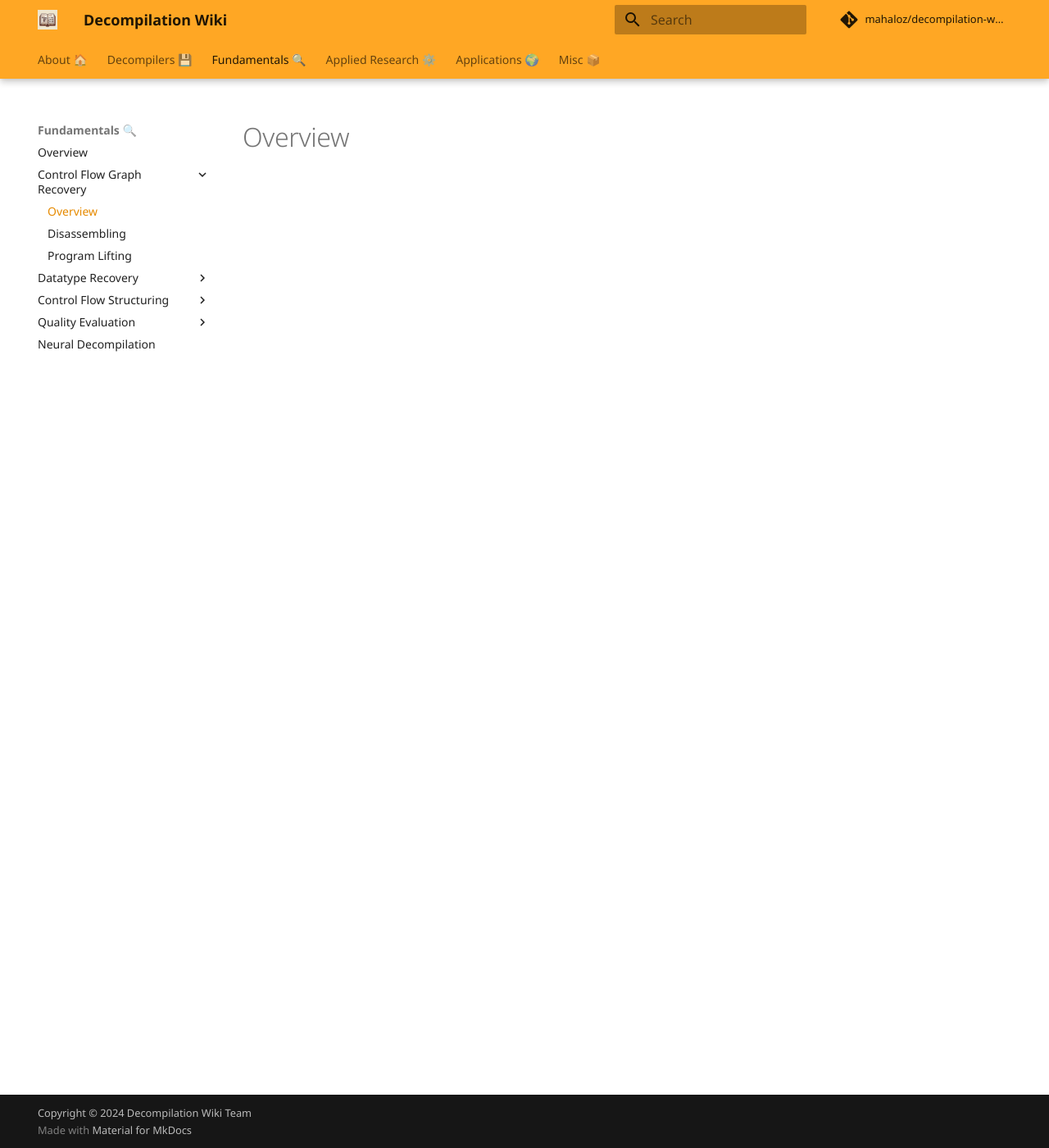
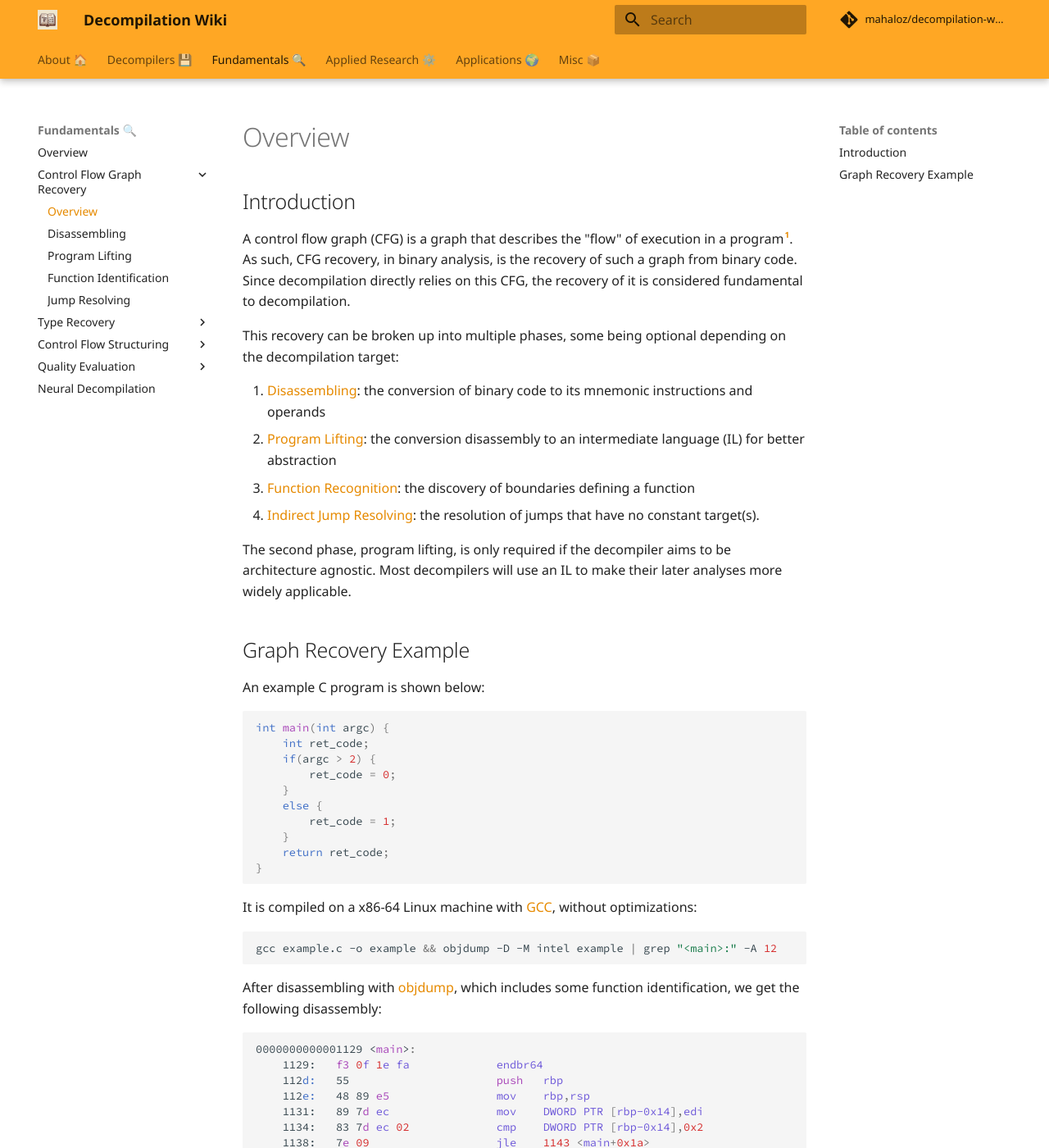
Before and after one commit to mahaloz/decompilation-wiki, an MkDocs documentation site: the page built from docs/fundamentals/cfg_recovery/overview.md, in a window 1280 px wide and 1400 px high. Shown: the whole window at 82% size. Built offline with MkDocs 1.6.1 and Material for MkDocs 9.7.7, drawn with Linux system fonts in a browser that asks for light colours; comment, search, counter and statistics services are not loaded; some of the changed text lies outside the part shown.

````diff
--- /dev/null
+++ b/docs/fundamentals/cfg_recovery/func_recov.md
@@ -0,0 +1 @@
+# Function Identification
--- /dev/null
+++ b/docs/fundamentals/cfg_recovery/jump_res.md
@@ -0,0 +1 @@
+# Jump Resolving
--- a/docs/fundamentals/cfg_recovery/overview.md
+++ b/docs/fundamentals/cfg_recovery/overview.md
@@ -1 +1,62 @@
 # Overview
+## Introduction
+A control flow graph (CFG) is a graph that describes the "flow" of execution in a program[^1].
+As such, CFG recovery, in binary analysis, is the recovery of such a graph from binary code.
+Since decompilation directly relies on this CFG, the recovery of it is considered fundamental to decompilation.
+
+This recovery can be broken up into multiple phases, some being optional depending on the decompilation target:
+
+1. [Disassembling](): the conversion of binary code to its mnemonic instructions and operands
+2. [Program Lifting](): the conversion disassembly to an intermediate language (IL) for better abstraction
+3. [Function Recognition](): the discovery of boundaries defining a function
+4. [Indirect Jump Resolving](): the resolution of jumps that have no constant target(s).
+
+The second phase, program lifting, is only required if the decompiler aims to be architecture agnostic.
+Most decompilers will use an IL to make their later analyses more widely applicable.
+
+## Graph Recovery Example
+An example C program is shown below:
+```c
+int main(int argc) {
+    int ret_code;
+    if(argc > 2) {
+        ret_code = 0;
+    }
+    else {
+	    ret_code = 1;
+    }
+    return ret_code;
+}
+```
+
+It is compiled on a x86-64 Linux machine with [GCC](), without optimizations:
+```bash
+gcc example.c -o example && objdump -D -M intel example | grep "<main>:" -A 12
+```
+
+After disassembling with [objdump](https://en.wikipedia.org/wiki/Objdump), which includes some function identification, we get the following disassembly:
+```asm
+0000000000001129 <main>:
+    1129:	f3 0f 1e fa          	endbr64
+    112d:	55                   	push   rbp
+    112e:	48 89 e5             	mov    rbp,rsp
+    1131:	89 7d ec             	mov    DWORD PTR [rbp-0x14],edi
+    1134:	83 7d ec 02          	cmp    DWORD PTR [rbp-0x14],0x2
+    1138:	7e 09                	jle    1143 <main+0x1a>
+    113a:	c7 45 fc 00 00 00 00 	mov    DWORD PTR [rbp-0x4],0x0
+    1141:	eb 07                	jmp    114a <main+0x21>
+    1143:	c7 45 fc 01 00 00 00 	mov    DWORD PTR [rbp-0x4],0x1
+    114a:	8b 45 fc             	mov    eax,DWORD PTR [rbp-0x4]
+    114d:	5d                   	pop    rbp
+    114e:	c3                   	ret
+```
+
+In this example, the instructions at `0x1138` and `0x114a` cause the control flow to branch, resulting in the recovered graph:
+
+![](/static/img/disass_ex.svg)
+
+Notice the implied edges coming from the assembly that looked linear (`0x114a`).
+The structure of the graph will also look the same if lifted to an IL.
+
+
+[^1]: Allen, Frances E. "Control flow analysis." ACM Sigplan Notices 5.7 (1970): 1-19.
--- a/mkdocs.yml
+++ b/mkdocs.yml
@@ -31,11 +31,6 @@
   - contributing.md
 - Decompilers 💾:
   - decompilers/directory.md
-  - Decompiler:
-    - decompilers/decompiler/angr.md
-    - decompilers/decompiler/binary_ninja.md
-    - decompilers/decompiler/ghidra.md
-    - decompilers/decompiler/ida_pro.md
   - decompilers/tools.md
   - decompilers/history.md
 - Fundamentals 🔍:
@@ -44,8 +39,12 @@
     - fundamentals/cfg_recovery/overview.md
     - fundamentals/cfg_recovery/disassembly.md
     - fundamentals/cfg_recovery/lifting.md
-  - Datatype Recovery:
+    - fundamentals/cfg_recovery/func_recov.md
+    - fundamentals/cfg_recovery/jump_res.md
+  - Type Recovery:
     - fundamentals/type_recovery/overview.md
+    - fundamentals/type_recovery/var_rec.md
+    - fundamentals/type_recovery/pushdown.md
   - Control Flow Structuring:
     - fundamentals/cf_structuring/overview.md
     - fundamentals/cf_structuring/schema-based.md
````
Also changed, not shown: docs/decompilers/directory.md (+6 -6 lines), docs/fundamentals/type_recovery/overview.md (+1 -0 lines), docs/fundamentals/type_recovery/pushdown.md (added, +1 -0 lines), docs/fundamentals/type_recovery/var_rec.md (added, +1 -0 lines), docs/static/img/disass_ex.svg (added).
